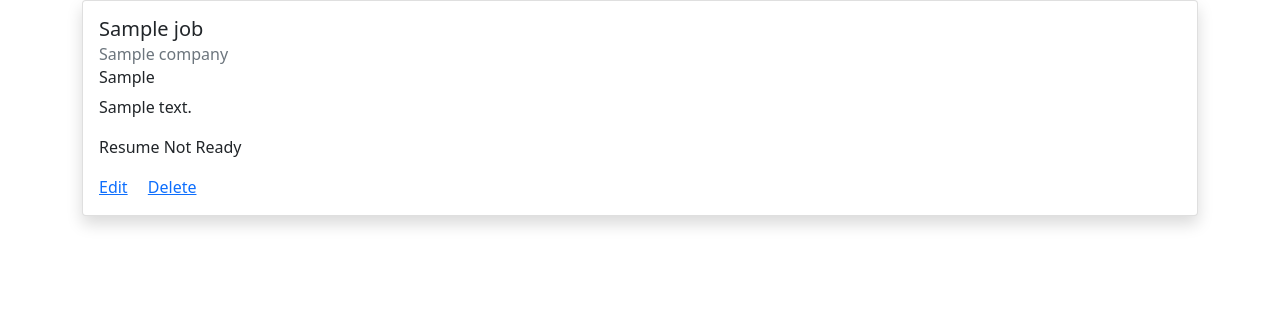
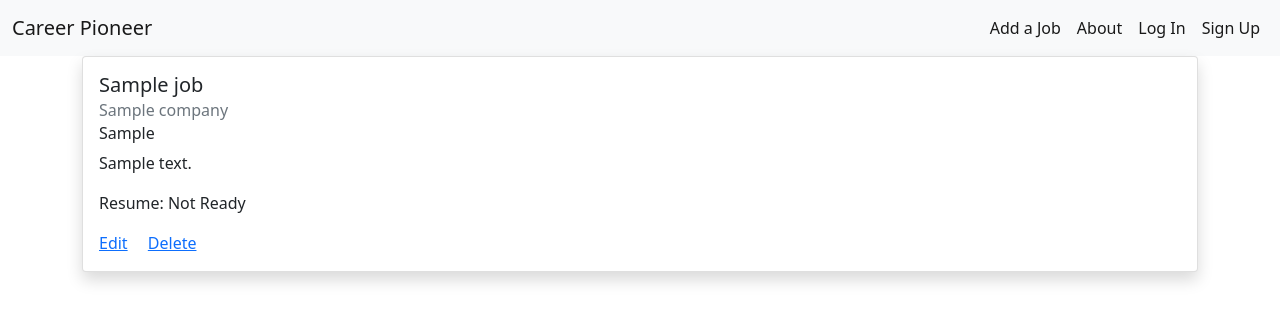
Before and after one commit to carreerpioneer/careerpioneer, a Django app: template main_app/templates/jobs/job_detail.html in a window 1280 px wide. Shown: the top 322 px of the page. Run offline with Django 4.2, Linux system fonts and the light colour scheme; the template is opened without the code that fills it: most values are stand-ins (such as "Sample title", 1, 10 or a date in 2020); data that the repository does not hold is empty.

Commit message:
add navbar

```diff
--- a/main_app/templates/base.html
+++ b/main_app/templates/base.html
@@ -13,7 +13,30 @@
 </head>
 <body>
   <header>
-
+    <nav class="navbar navbar-expand-lg navbar-light bg-light">
+      <div class="container-fluid">
+        <a class="navbar-brand" href="/">Career Pioneer</a>
+        <button class="navbar-toggler" type="button" data-bs-toggle="collapse" data-bs-target="#navbarSupportedContent" aria-controls="navbarSupportedContent" aria-expanded="false" aria-label="Toggle navigation">
+          <span class="navbar-toggler-icon"></span>
+        </button>
+        <div class="collapse navbar-collapse" id="navbarSupportedContent">
+          <ul class="navbar-nav ms-auto mb-2 mb-lg-0">
+            <li class="nav-item">
+              <a class="nav-link active" href="#">Add a Job</a>
+            </li>
+            <li class="nav-item">
+              <a class="nav-link active">About</a>
+            </li>
+            <li class="nav-item">
+              <a class="nav-link active">Log In</a>
+            </li>
+            <li class="nav-item">
+              <a class="nav-link active">Sign Up</a>
+            </li>
+          </ul>
+        </div>
+      </div>
+    </nav>
   </header>
   <main>
     {% block content %}
--- a/main_app/templates/jobs/job_detail.html
+++ b/main_app/templates/jobs/job_detail.html
@@ -14,9 +14,9 @@
       <h6 class="card-subtitle mb-2">{{job.pay_range}}</h6>
       <p class="card-text">{{job.notes}}</p>
         {% if job.resume_groomed %}
-          <p class="card-text">Resume Ready</p>
+          <p class="card-text"><span class="">Resume: </span>Ready</p>
         {% else %}
-          <p class="card-text">Resume Not Ready</p>
+          <p class="card-text">Resume: Not Ready</p>
         {% endif %}
       <a href="#" class="card-link">Edit</a>
       <a href="#" class="card-link">Delete</a>
```
